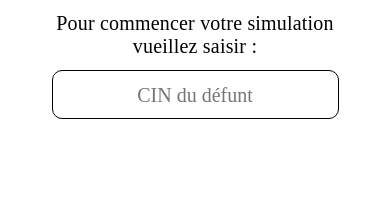
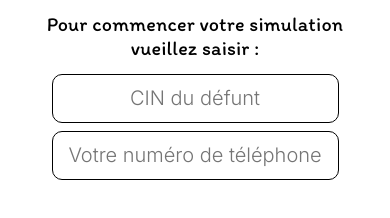
Before and after one commit to ouahlineomaima/cmr-frontend, an Angular app: page /choixLangue in a window 390 px wide. Shown: the part 128-346 px from the top of the page. Built offline with nearby package versions, Linux system fonts and the light colour scheme.

Commit message:
Adding phone number input

```diff
--- a/src/app/pages/choix-simulation/choix-simulation.component.css
+++ b/src/app/pages/choix-simulation/choix-simulation.component.css
@@ -1,3 +1,5 @@
+@import url('https://fonts.googleapis.com/css2?family=Itim&display=swap');
+@import url('https://fonts.googleapis.com/css2?family=Inter:wght@100;200;300;400;500;600;700;800;900&family=Itim&display=swap');
 .container-resultat {
     display: flex;
     flex-direction: column;
@@ -38,12 +40,13 @@
     width: 17.5625rem;
     height: 2.8125rem;
     flex-shrink: 0;
+    margin: 1%;
     border-radius: 0.625rem;
     border: 1px solid #000;
     background: #FFF;
     position: relative;
     text-align: center;
-    font-family: Itim;
+    font-family: Inter;
     font-size: 1.25rem;
     font-style: normal;
     font-weight: 300;
--- a/src/app/pages/choix-simulation/choix-simulation.component.html
+++ b/src/app/pages/choix-simulation/choix-simulation.component.html
@@ -6,7 +6,8 @@
     <app-timeline [classNames]="classNamesForTimeline"></app-timeline>
     <div class="main-container">
         <h3 class="title">Pour commencer votre simulation vueillez saisir :</h3>
-        <input type="text" [(ngModel)]="cin" placeholder="CIN du défunt">
+        <input type="text" [(ngModel)]="cin" placeholder="CIN du défunt" required>
+        <input type="tel" [(ngModel)]="tel" placeholder="Votre numéro de téléphone" required>
     </div>
 
 </div>
--- a/src/app/pages/choix-simulation/choix-simulation.component.ts
+++ b/src/app/pages/choix-simulation/choix-simulation.component.ts
@@ -10,6 +10,7 @@ import {FormsModule} from '@angular/forms';
 export class ChoixSimulationComponent {
   classNamesForTimeline: Array<string> = ['current-item', 'comming', 'comming'];
   cin: string = '';
+  tel: string = '';
   constructor(private router: Router) {}
   goToAccueilPage() {
     this.router.navigate(['/accueil']);
```
